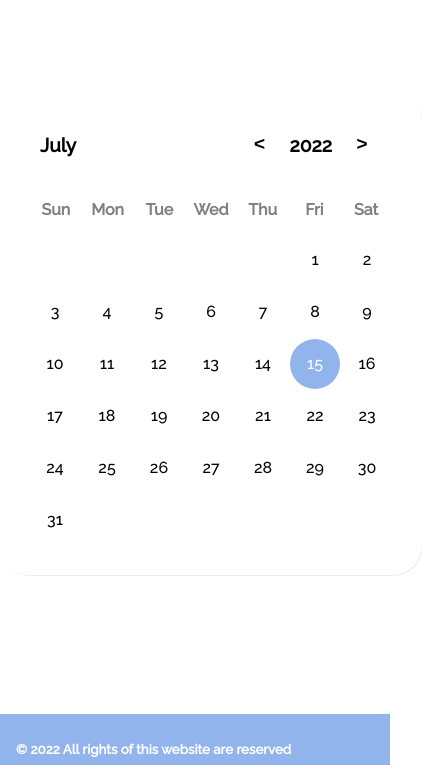
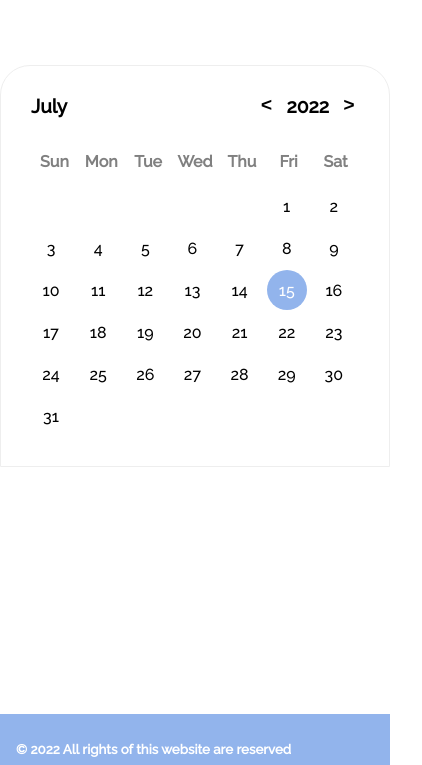
Before and after one commit to neginsoleimani/TaskManagerPro, a plain HTML site: page index.html in a window 390 px wide. Shown: the part 64-829 px from the top of the page, 422 px wide, since content can reach past the window. Drawn offline with nearby package versions, Linux system fonts and the light colour scheme.

Commit message:
set calendar responsive

```diff
--- a/styles/Calendar.css
+++ b/styles/Calendar.css
@@ -252,3 +252,31 @@
         opacity: 1;
     }
 }
+
+@media only screen and (max-width:800px){
+
+    .Calendar {
+        height:max-content;
+        width:100%;
+        border-radius: 30px  30px 0 0;
+        border: solid 1px #eee;
+        box-shadow: none;
+    }
+
+    .Calendar-header {
+        padding: 0;
+    }
+
+    .Calendar-body {
+        padding: 1;
+    }
+
+    .Calendar-days div {
+        width: 40px;
+        height: 40px;
+    }
+
+    .year-change {
+        margin: 0;
+    }
+}
--- a/styles/layout.css
+++ b/styles/layout.css
@@ -19,4 +19,13 @@ body{
     place-items: center;
 }
 
-@media only screen and (max-width:800px){}
+@media only screen and (max-width:800px){
+    .app-container{
+        height: 80vh;
+        display: grid;
+        grid-template-columns:1fr;
+        place-items: center;
+
+    }
+
+}
```
